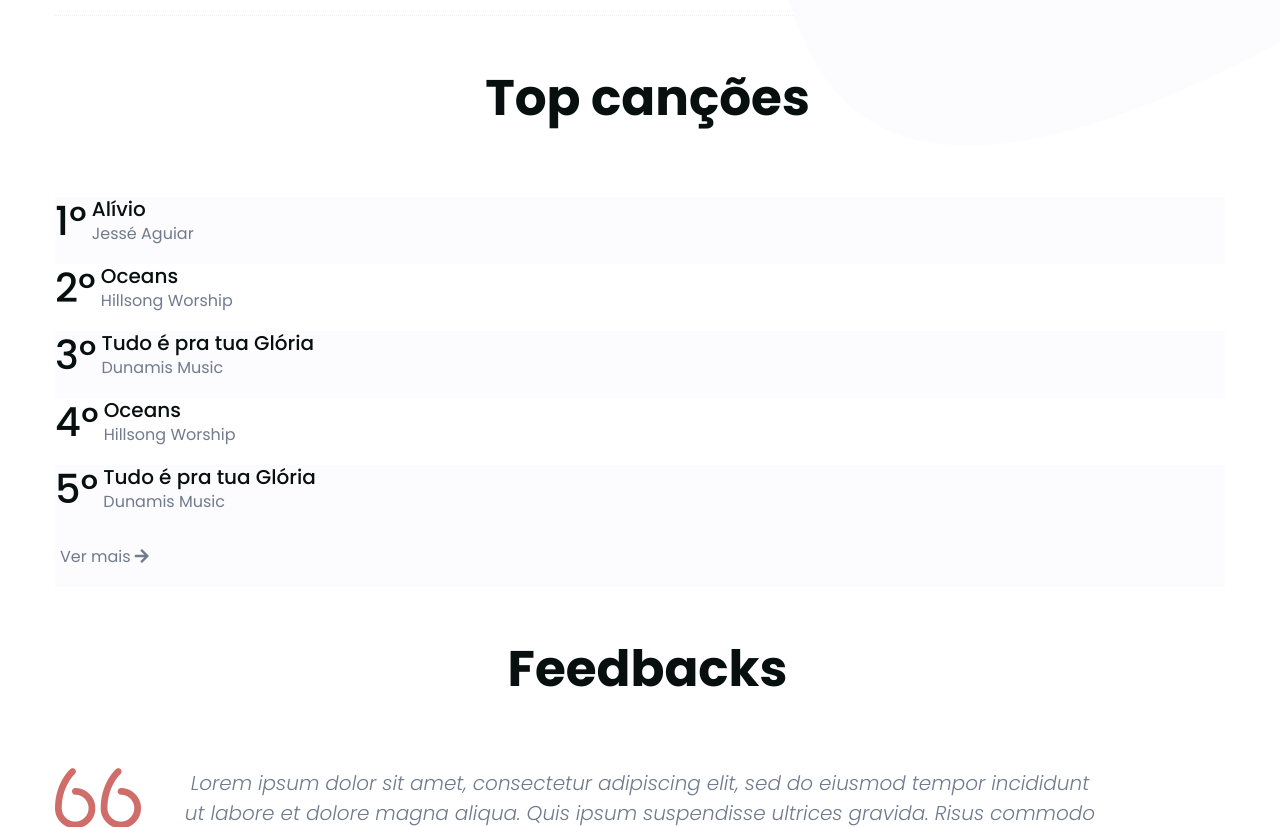
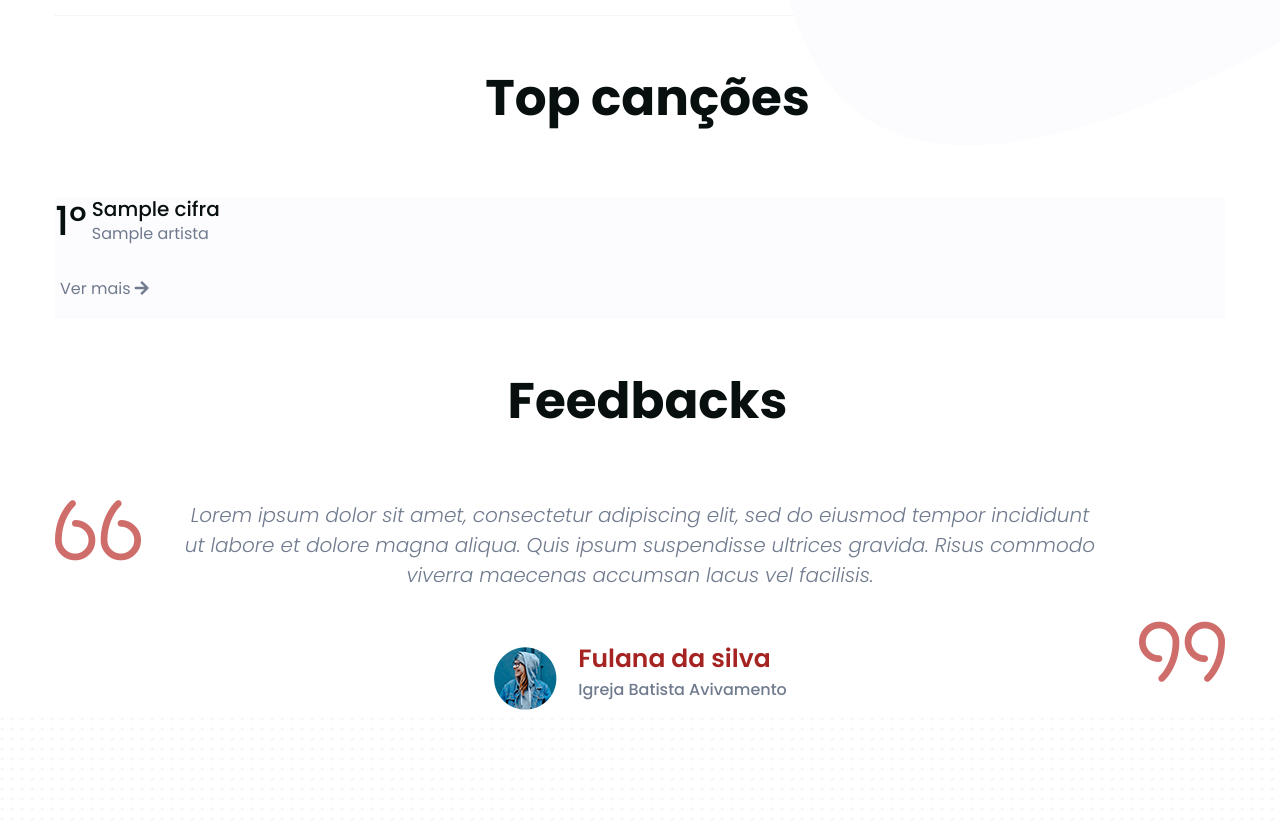
Before and after one commit to gustavohonorio/worshipcifras, a Django app: page / in a window 1280 px wide. Shown: the part 959-1786 px from the top of the page. Run offline with Django 3.2, Linux system fonts and the light colour scheme; tables that the repository leaves empty hold one stand-in row (values such as "Sample post"); some libraries are stand-ins or nearby versions.

Commit message:
Retornando top cifras (pagina inicial) do banco de dados

```diff
--- a/core/templates/index.html
+++ b/core/templates/index.html
@@ -107,46 +107,18 @@
                         </div>
                     </div>
                 </div>
+                <!-- Retornando top cifras da base de dados -->
+                {% for cifra in top_cifras %}
                 <div class="media post_item" style="background-color: #fcfbfd;">
-                    <h1>1º</h1>
+                    <h1>{{top_cifras_count.increment}}º</h1>
                     <!--<img src="../static/img/post/post_1.png" alt="post" style="margin-left: 5px">-->
                     <div class="media-body" style="margin-left: 5px;">
-                        <a href="#"><h5> Alívio</h5></a>
-                        <p style="margin-top: -10px"> Jessé Aguiar</p>
+                        <a href="#"><h5> {{cifra.nome}}</h5></a>
+                        <p style="margin-top: -10px"> {{cifra.wc_artista}}</p>
                     </div>
                 </div>
-                <div class="media post_item">
-                    <h1>2º</h1>
-                    <!--<img src="../static/img/post/post_1.png" alt="post" style="margin-left: 5px">-->
-                    <div class="media-body" style="margin-left: 5px">
-                        <a href="#"><h5> Oceans</h5></a>
-                        <p style="margin-top: -10px"> Hillsong Worship</p>
-                    </div>
-                </div>
-                <div class="media post_item" style="background-color: #fcfbfd;">
-                    <h1>3º</h1>
-                    <!--<img src="../static/img/post/post_1.png" alt="post" style="margin-left: 5px">-->
-                    <div class="media-body" style="margin-left: 5px">
-                        <a href="#"><h5> Tudo é pra tua Glória</h5></a>
-                        <p style="margin-top: -10px"> Dunamis Music</p>
-                    </div>
-                </div>
-                <div class="media post_item">
-                    <h1>4º</h1>
-                    <!--<img src="../static/img/post/post_1.png" alt="post" style="margin-left: 5px">-->
-                    <div class="media-body" style="margin-left: 5px">
-                        <a href="#"><h5> Oceans</h5></a>
-                        <p style="margin-top: -10px"> Hillsong Worship</p>
-                    </div>
-                </div>
-                <div class="media post_item" style="background-color: #fcfbfd;">
-                    <h1>5º</h1>
-                    <!--<img src="../static/img/post/post_1.png" alt="post" style="margin-left: 5px">-->
-                    <div class="media-body" style="margin-left: 5px">
-                        <a href="#"><h5> Tudo é pra tua Glória</h5></a>
-                        <p style="margin-top: -10px"> Dunamis Music</p>
-                    </div>
-                </div>
+                {% endfor %}
+
                 <div class="media post_item" style="background-color: #fcfbfd;">
                     <div class="media-body" style="margin-left: 5px; margin-top: 10px;">
                         <a href="#"><p> Ver mais <i class="fa fa-arrow-right" aria-hidden="true"></i></p></a>
--- a/core/templates/utils/menu.html
+++ b/core/templates/utils/menu.html
@@ -7,7 +7,7 @@
                     <!-- Logo -->
                     <div class="col-xl-2 col-lg-2 col-md-1">
                         <div class="logo">
-                            <a href="index.html"><img src="{% static 'img/logo/logo.png' %}" alt=""></a>
+                            <a href="{% url 'index' %}"><img src="{% static 'img/logo/logo.png' %}" alt=""></a>
                         </div>
                     </div>
                     <div class="col-xl-8 col-lg-8 col-md-8">
@@ -15,7 +15,7 @@
                         <div class="main-menu f-right d-none d-lg-block">
                             <nav>
                                 <ul id="navigation">
-                                    <li><a href="#">Enviar cifra</a></li>
+                                    <li><a href="{% url 'cadastrar_cifra' %}">Enviar cifra</a></li>
                                     <li><a href="blog.html">Planos</a>
                                         <ul class="submenu">
                                             <li><a href="#">Standard</a></li>
--- a/core/views.py
+++ b/core/views.py
@@ -1,5 +1,16 @@
 from django.shortcuts import render
+from wccifras.models import Cifra
+
+
+class Counter:
+    count = 0
+
+    def increment(self):
+        self.count += 1
+        return self.count
 
 
 def index(request):
-    return render(request, 'index.html')
+    top_cifras = Cifra.objects.all()
+
+    return render(request, 'index.html', {'top_cifras': top_cifras, 'top_cifras_count': Counter})
--- a/wccifras/urls.py
+++ b/wccifras/urls.py
@@ -3,5 +3,5 @@ from .views import cifras, cadastrar
 
 urlpatterns = [
     path('', cifras, name='cifras'),
-    path('novo/', cadastrar, name='cadastrar')
+    path('novo/', cadastrar, name='cadastrar_cifra')
 ]
```
Also changed, not shown: wccifras/forms.py (added, +8 -0 lines), wccifras/templates/cadastrar.html (+34 -21 lines), wccifras/views.py (+8 -1 lines).
